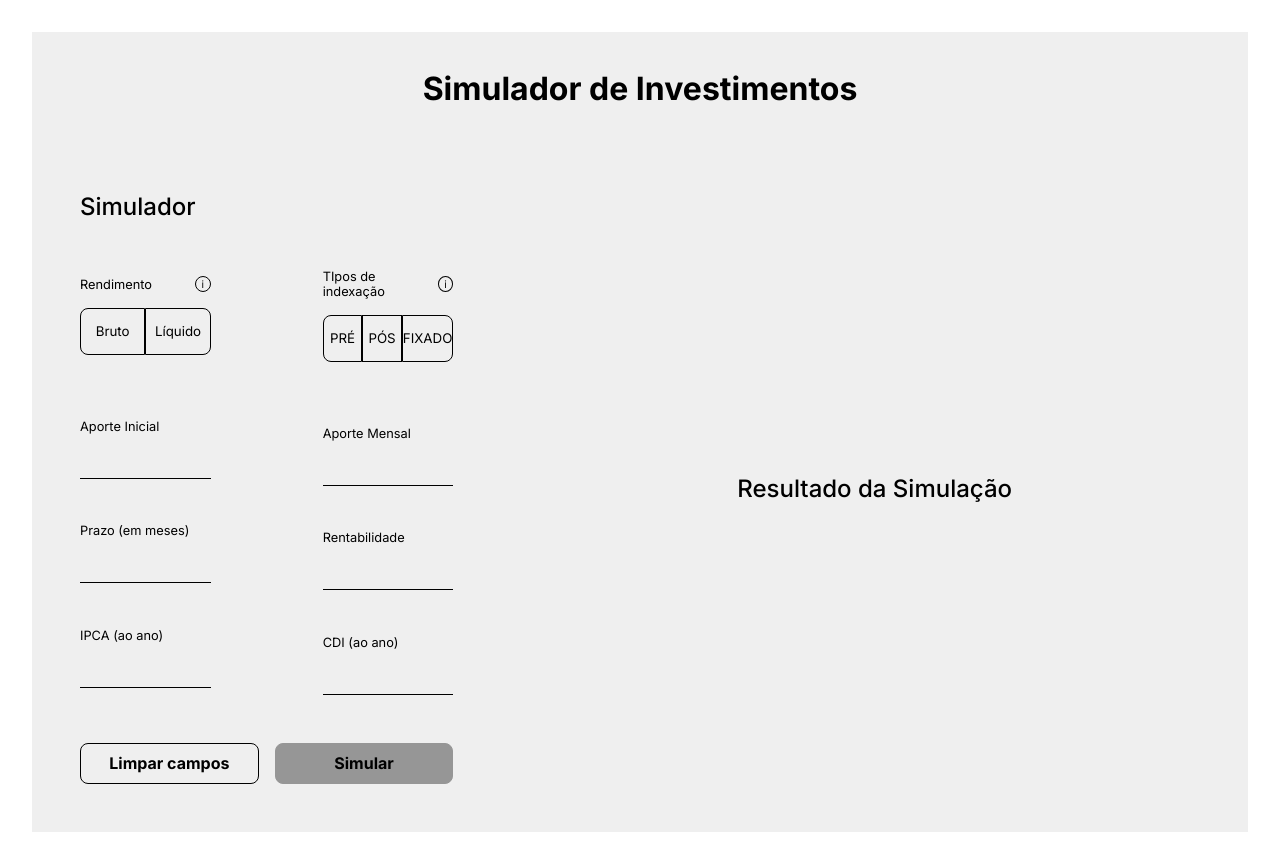
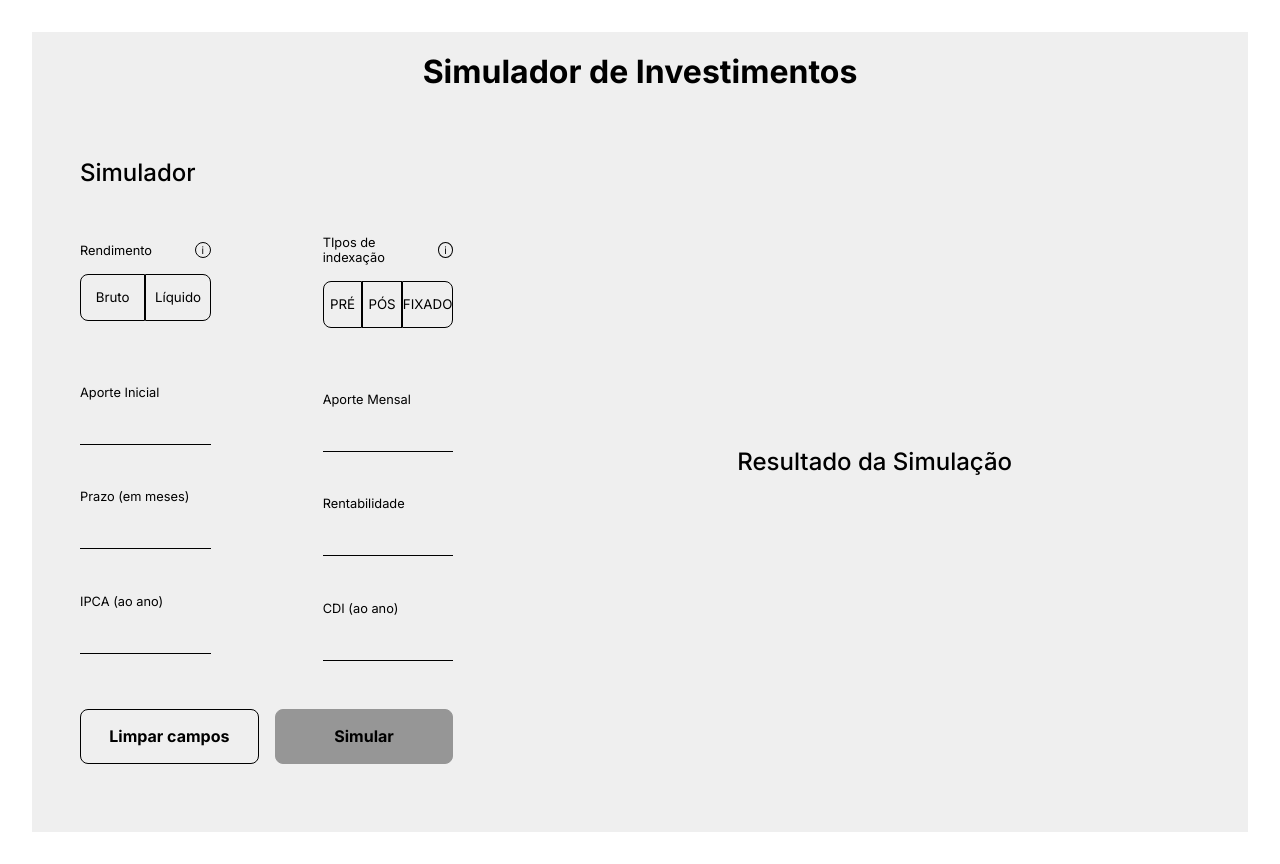
Before and after one commit to mauricioleite1/desafio-eqi-investimentos, a Next.js app: page / in a window 1280 px wide. Built offline with nearby package versions, Linux system fonts and the light colour scheme.

Commit message:
Melhoria mínima na Tela Inicial

```diff
--- a/styles/Home.module.scss
+++ b/styles/Home.module.scss
@@ -12,14 +12,15 @@
   @include size(50rem);
   background: #efefef;
   flex-flow: row wrap;
+  padding-bottom: 20px;
 
   header {
     @include flex;
-    @include size(14%);
+    @include size(10%);
   }
 
   section {
     @include flex;
-    @include size(86%);
+    @include size(90%);
   }
 }
```
